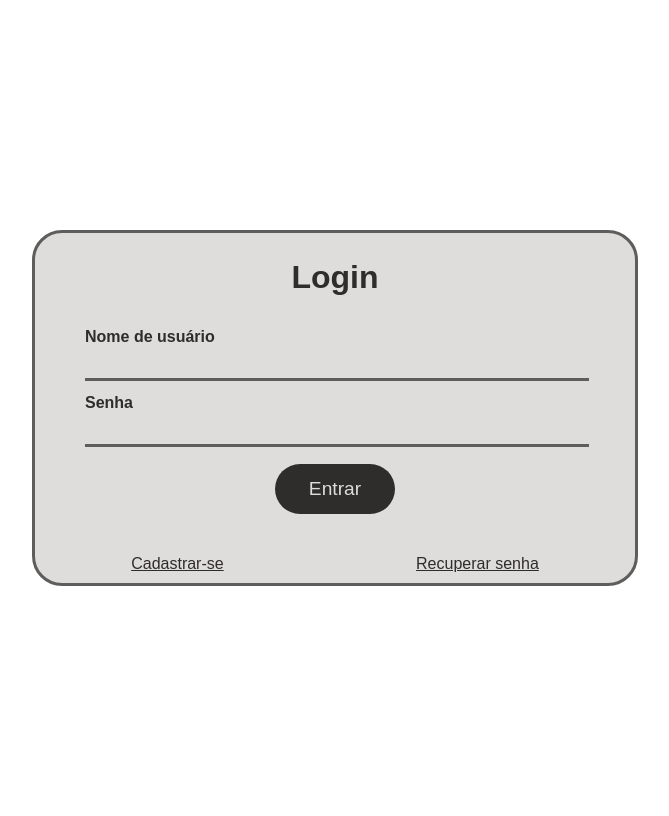
After one commit to Lucashcr/TechBooks, a Django app: page /login in a window 1280 px wide. The commit adds this page. Shown: the whole page, without its empty margins (313-982 px from the left). Run offline with Django 4.2, Linux system fonts and the light colour scheme.

Commit message:
Implementa tela de login

```diff
--- a/TechBooks/urls.py
+++ b/TechBooks/urls.py
@@ -20,5 +20,7 @@ import core.views
 
 urlpatterns = [
     path('admin/', admin.site.urls),
-    path('', core.views.home),
+    path('', core.views.Home.as_view()),
+    path('login', core.views.Login.as_view()),
+    path('login/submit', core.views.SubmitLogin.as_view())
 ]
--- /dev/null
+++ b/core/static/css/login.css
@@ -0,0 +1,111 @@
+:root {
+    --dark-gray: #2f2c2c;
+    --medium-gray: #5f5c5c;
+    --light-gray: #dfdcdc;
+}
+
+* {
+    /* font-family: url("https://fonts.google.com/specimen/Share+Tech?query=tec#standard-styles"); */
+    font-family: sans-serif;
+    color: var(--dark-gray);
+}
+
+body {
+    width: 100vw;
+    height: 100vh;
+
+    display: flex;
+    flex-direction: column;
+    justify-content: center;
+    align-items: center;
+}
+
+main {
+    display: flex;
+    flex-direction: column;
+    justify-content: space-evenly;
+    align-items: center;
+
+    margin: auto;
+
+    width: 600px;
+    height: 350px;
+
+    border: var(--medium-gray) 3px solid;
+    border-radius: 30px;
+
+    background-color: var(--light-gray);
+}
+
+form {
+    display: flex;
+    flex-direction: column;
+    justify-content: center;
+    align-items: center;
+
+    margin: 0 auto;
+}
+
+form fieldset {
+    width: 500px;
+    height: 50px;
+    border: none;
+}
+
+form label {
+    text-align: right;
+
+    font-size: normal;
+    font-weight: bold;
+}
+
+form input {
+    width: 100%;
+    height: 30px;
+
+    font-size: large;
+
+    background-color: var(--light-gray);
+    border: none;
+    border-bottom: 3px solid var(--medium-gray);
+}
+
+form input:focus {
+    outline: var(--dark-gray);
+    height: 30px;
+    transition: 0.2s;
+}
+
+form button {
+    width: 120px;
+    height: 50px;
+
+    margin-top: 10px;
+
+    font-size: 1.2rem;
+
+    border: none;
+    border-radius: 30px;
+
+    background-color: var(--dark-gray);
+    color: var(--light-gray);
+}
+
+form button:hover {
+    background-color: var(--medium-gray);
+    cursor: pointer;
+    transition: 0.2s;
+}
+
+a {
+    margin: 5px auto;
+}
+
+.links {
+    width: 100%;
+
+    display: flex;
+    flex-direction: row;
+    align-items: center;
+    justify-content: space-evenly;
+}
--- a/core/templates/base/header.html
+++ b/core/templates/base/header.html
@@ -10,7 +10,8 @@
     </div>
     <nav>
         <a href="#">Sobre</a>
-        <a href="#">Livros</a>
+        <a href="/login">Livros</a>
+        <a href="#">Apoie</a>
         <a href="#">Contato</a>
     </nav>
 </header>
--- /dev/null
+++ b/core/templates/login.html
@@ -0,0 +1,41 @@
+{% load static %}
+
+<!DOCTYPE html>
+<html lang="en">
+<head>
+    <meta charset="UTF-8">
+    <meta http-equiv="X-UA-Compatible" content="IE=edge">
+    <meta name="viewport" content="width=device-width, initial-scale=1.0">
+
+    <link rel="stylesheet" href="{% static 'css/login.css' %}">
+    <link rel="shortcut icon" href="{% static 'images/favicon.png' %}" type="image/x-icon">
+
+    <title>{{title}}</title>
+</head>
+<body>
+    <main>
+        <h1>Login</h1>
+
+        <form action="" method="POST"> {% csrf_token %}
+            <fieldset>
+                <label for="username" placeholder="your-username">Nome de usuário</label>
+                <input type="text" name="username">
+            </fieldset>
+            <fieldset>
+                <label for="password" placeholder="your-password">Senha</label>
+                <input type="password" name="password">
+            </fieldset>
+            <button type="submit">Entrar</button>
+            {% if error %}
+            <p style="color: red;">Erro: Usuário ou senha incorreta</p>
+            {% else %}
+            <p></p>
+            {% endif %}
+        </form>
+        <div class="links">
+            <a href="#">Cadastrar-se</a>
+            <a href="#">Recuperar senha</a>
+        </div>
+    </main>
+</body>
+</html>
--- /dev/null
+++ b/core/templates/submit_login.html
@@ -0,0 +1,6 @@
+{% extends 'base/base.html' %}
+
+
+{% block content %}
+<h1 style="height: 100vh; text-align: center; ">Login efetuado com sucesso</h1>
+{% endblock %}
--- a/core/views.py
+++ b/core/views.py
@@ -1,5 +1,34 @@
-from django.shortcuts import render, HttpResponse
+from django.http import HttpResponse
+from django.shortcuts import redirect, render
+from django.views.generic import TemplateView, FormView
+from django.contrib.auth.decorators import login_required
+
 
 # Create your views here.
-def home(request):
-    return render(request, template_name='home.html', context={'title': 'Hello'})
+class Home(TemplateView):
+    template_name = 'home.html'
+    extra_context = {'title': 'TechBooks'}
+
+
+class Login(FormView):
+    template_name = 'login.html'
+    extra_context = {'title': 'TechBooks - Login', 'error': False}
+
+    def get(self, request, *args, **kwargs):
+        self.extra_context['error'] = kwargs.get('error')
+        print(self.extra_context['error'])
+        return render(request, self.template_name, self.extra_context)
+
+    def post(self, request, *args, **kwargs):
+        username = request.POST.get('username')
+        password = request.POST.get('password')
+
+        if username != 'lucas' or password != '123':
+            return self.get(request, error=True)
+        else:
+            return redirect('/login/submit')
+
+
+class SubmitLogin(TemplateView):
+    template_name = 'submit_login.html'
+    extra_context = {'title': 'TechBooks - Login efetuado'}
```
Also changed, not shown: core/static/css/style.css (+16 -10 lines).
